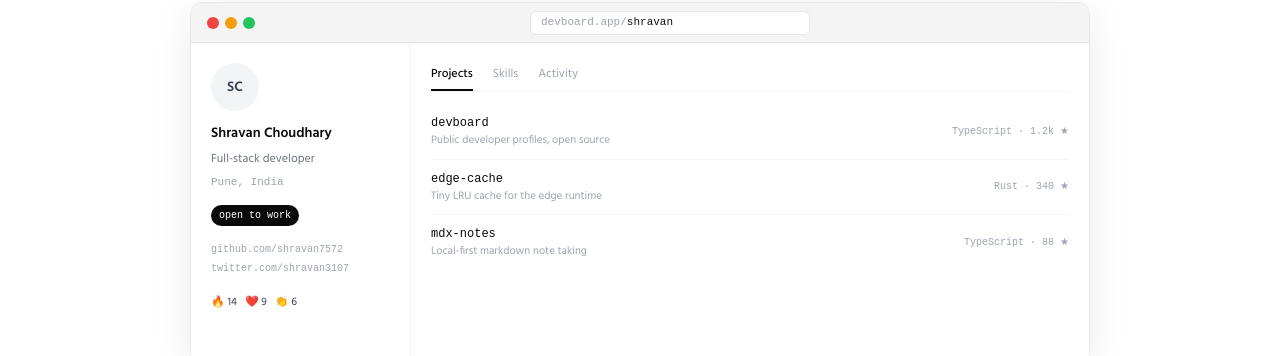
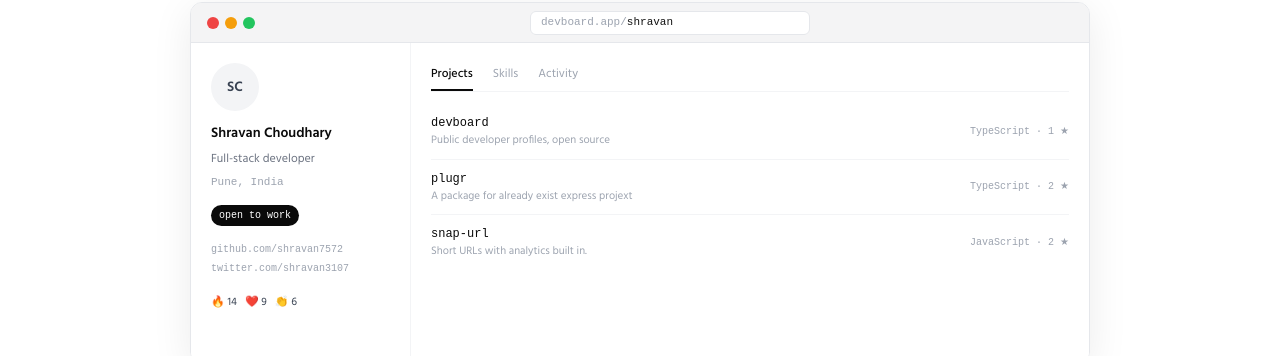
Before and after one commit to shravan7572/dev-board, a React (Vite) app in the folder client/: page / in a window 1280 px wide. Shown: the part 1600-1956 px from the top of the page. Built offline with nearby package versions, Linux system fonts and the light colour scheme; no server answers.

Commit message:
fix: update project and skill descriptions in ProfilePreview component

```diff
--- a/client/src/components/landing/ProfilePreview.jsx
+++ b/client/src/components/landing/ProfilePreview.jsx
@@ -4,20 +4,20 @@
 
 const CONTENT = {
   Projects: [
-    { title: "devboard", desc: "Public developer profiles, open source", meta: "TypeScript · 1.2k ★" },
-    { title: "edge-cache", desc: "Tiny LRU cache for the edge runtime", meta: "Rust · 340 ★" },
-    { title: "mdx-notes", desc: "Local-first markdown note taking", meta: "TypeScript · 88 ★" },
+    { title: "devboard", desc: "Public developer profiles, open source", meta: "TypeScript · 1 ★" },
+    { title: "plugr", desc: "A package for already exist express projext ", meta: "TypeScript · 2 ★" },
+    { title: "snap-url", desc: "Short URLs with analytics built in.", meta: "JavaScript · 2 ★" },
   ],
   Skills: [
-    { title: "TypeScript", desc: "Daily driver, 5 years", meta: "expert" },
-    { title: "Go", desc: "Backend services and CLIs", meta: "proficient" },
+    { title: "TypeScript", desc: "Daily driver, 0.5 years", meta: "learning" },
+    { title: "JavaScript", desc: "Backend services and CLIs", meta: "proficient" },
     { title: "PostgreSQL", desc: "Schema design, query tuning", meta: "proficient" },
-    { title: "Rust", desc: "Systems and WASM targets", meta: "learning" },
+    { title: "React", desc: "Frontend design", meta: "learning" },
   ],
   Activity: [
-    { title: "Pushed to devboard", desc: "feat: live URL availability check", meta: "2 hrs ago" },
-    { title: "Opened PR in edge-cache", desc: "perf: reduce allocations on read", meta: "yesterday" },
-    { title: "Starred react-aria", desc: "Accessible UI primitives", meta: "3 days ago" },
+    { title: "Pushed to devboard", desc: "feat: live URL availability check"  },
+    { title: "Opened PR in edge-cache", desc: "perf: reduce allocations on read" },
+    { title: "Starred Chat-app", desc: "Accessible for everyone",  },
   ],
 }
 
```
Also changed, not shown: 2 other files (tests, documents, lock files or other folders).
